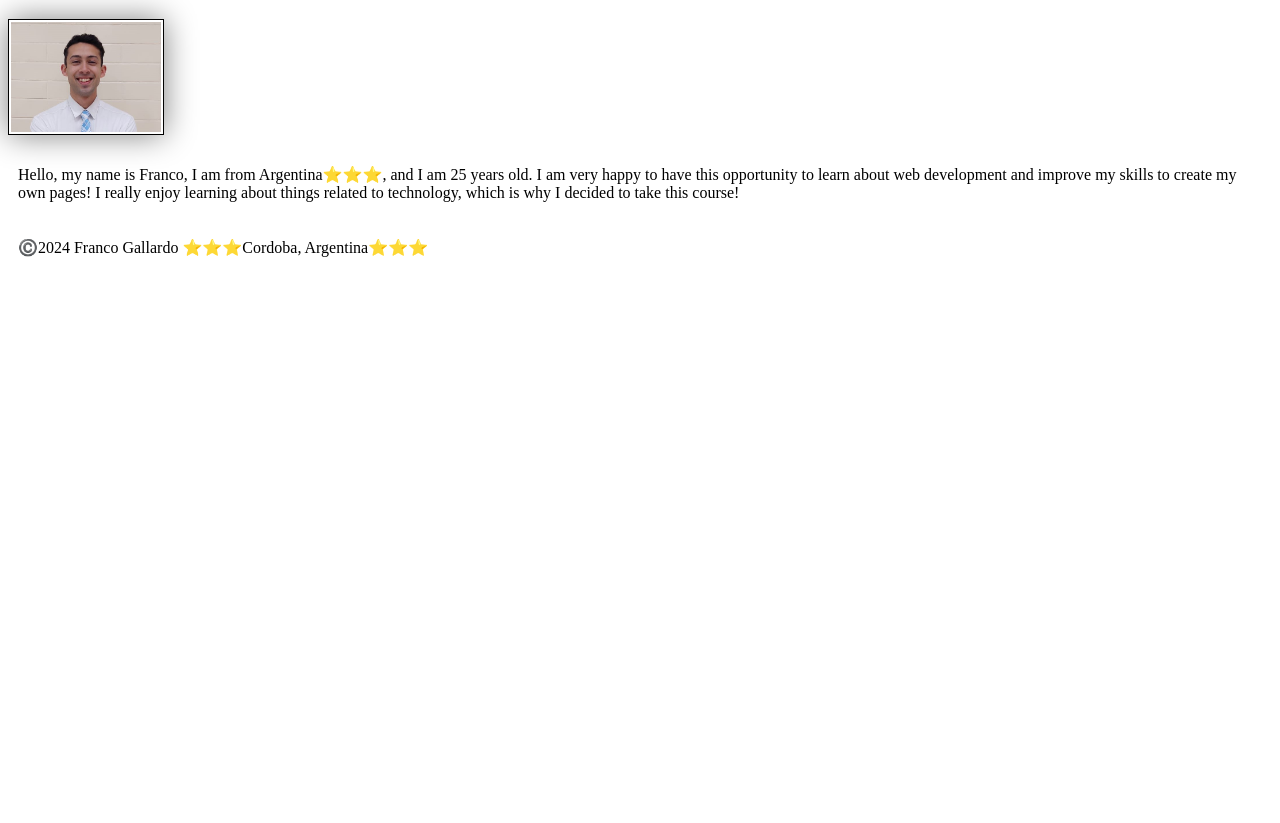
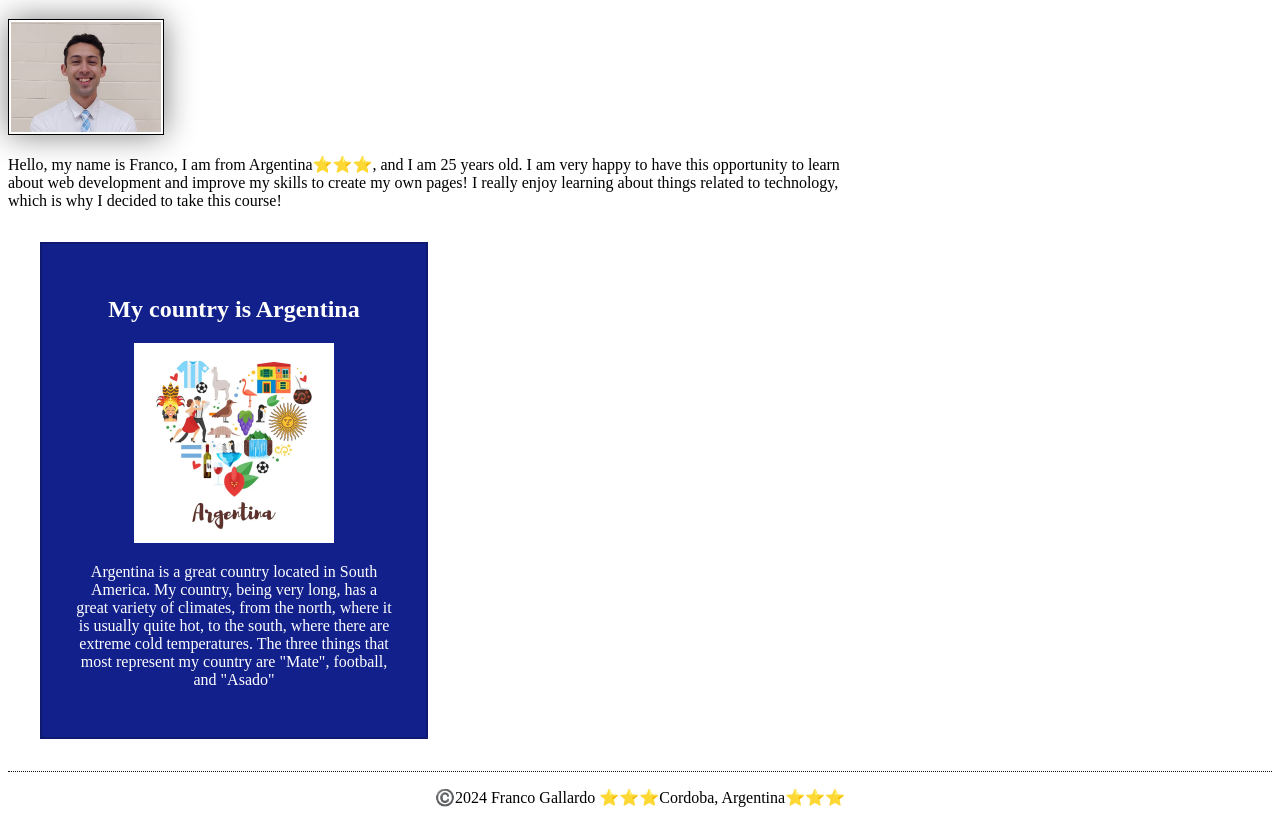
Before and after one commit to Francogallardo99/wdd130, a plain HTML site: page index.html in a window 1280 px wide. Shown: the part 263-1086 px from the top of the page. Before the commit the page ends 800 px from the top, so only its background shows below. Drawn offline with Linux system fonts and the light colour scheme.

Commit message:
Modification

```diff
--- a/index.html
+++ b/index.html
@@ -1,10 +1,12 @@
 <!DOCTYPE html>
 <html lang="en-US">
   <head>
-    <link rel="stylesheet" href="styles/styles.css">
     <meta charset="utf-8">
     <meta name="viewport" content="width=device-width,initial-scale=1.0">
     <title>Franco Gallardo | WDD 130</title>
+    <meta name="description" content="Franco Gallardo | WDD 130 | My first developed webpage.">
+    <meta name="author" content="Franco Gallardo">
+    <link rel="stylesheet" href="styles/styles.css">
   </head>
   <body>
     <header>
@@ -18,8 +20,12 @@
         <h1>Franco Gallardo | WDD 130</h1>
         <img src="images/profile.jpg" alt="Hi, my name is Franco Gallardo" width="200">
         <p>Hello, my name is Franco, I am from Argentina⭐⭐⭐, and I am 25 years old. I am very happy to have this opportunity to learn about web development and improve my skills to create my own pages! I really enjoy learning about things related to technology, which is why I decided to take this course!</p>
-
       </main>
+      <aside>
+        <h2>My country is Argentina</h2>
+        <img src="images/argentina.webp" alt="My country is Argentina" width="200">
+        <p>Argentina is a great country located in South America. My country, being very long, has a great variety of climates, from the north, where it is usually quite hot, to the south, where there are extreme cold temperatures. The three things that most represent my country are "Mate", football, and "Asado"</p>
+      </aside>
       <footer><p>©️2024  Franco Gallardo  ⭐⭐⭐Cordoba, Argentina⭐⭐⭐</p>
       </footer>
   </body>
--- a/styles/styles.css
+++ b/styles/styles.css
@@ -10,7 +10,7 @@ nav a{
 h1{
     color: darkblue;
 }
-img{
+main img{
     width: 150px;
     height: auto;
     border: 1px solid black;
@@ -20,3 +20,25 @@ img{
 p {
     padding: 10px;
 }
+main{
+    max-width: 840px;
+}
+aside{
+    width: 20rem;
+    margin: 2rem;
+    border: 2px solid rgba(0, 0, 0, 0.2);
+    padding: 2rem;
+    background-color: #12208c;
+    color: white;
+    text-align: center;
+}
+aside img{
+    width: 200px;
+    height: auto;
+}
+p{padding: 0;}
+footer {
+    margin-top: 10px;
+    border-top: 1px dotted #0f0f0f;
+    text-align: center;
+}
```
Also changed, not shown: images/argentina.webp (added).
